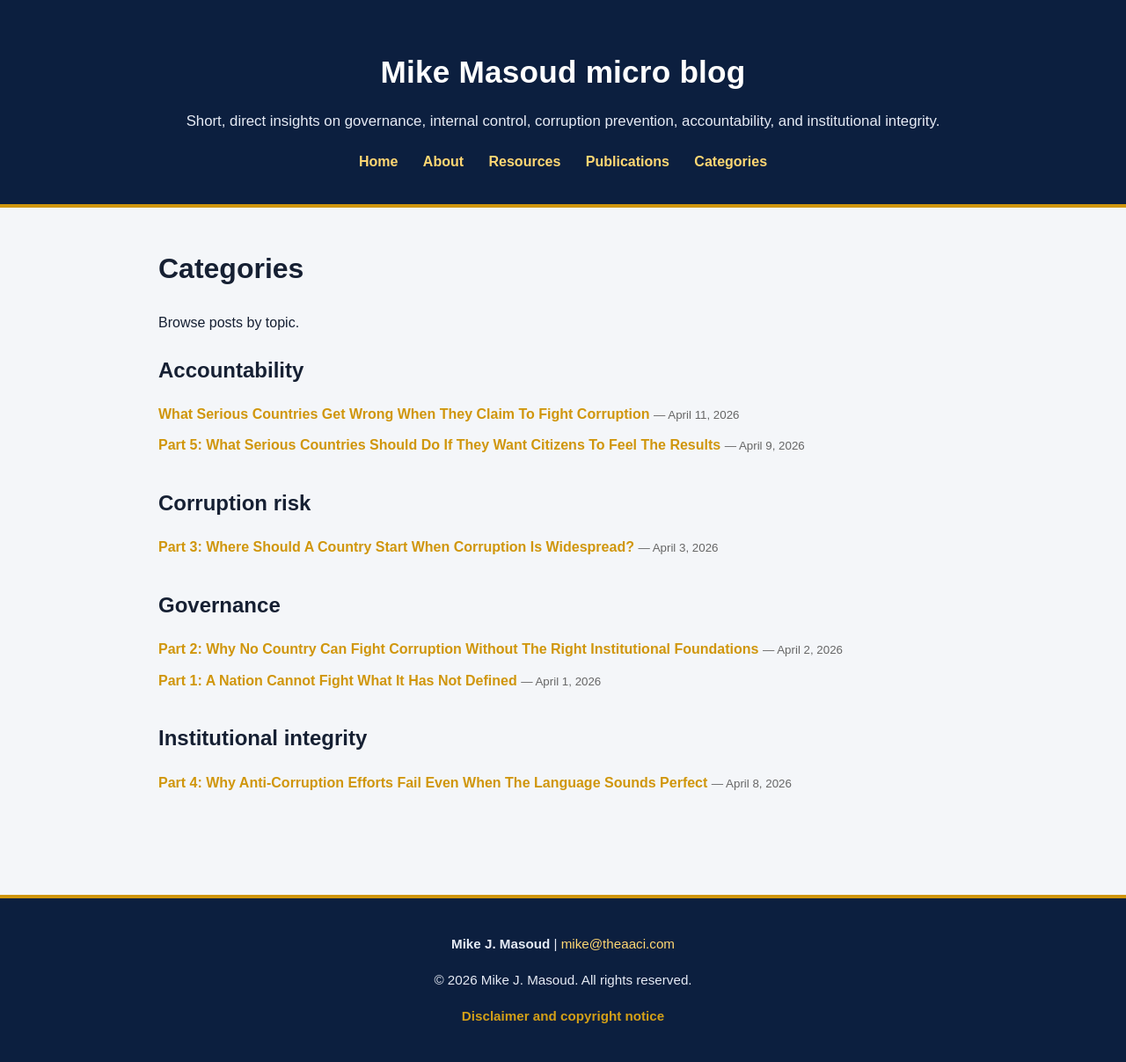
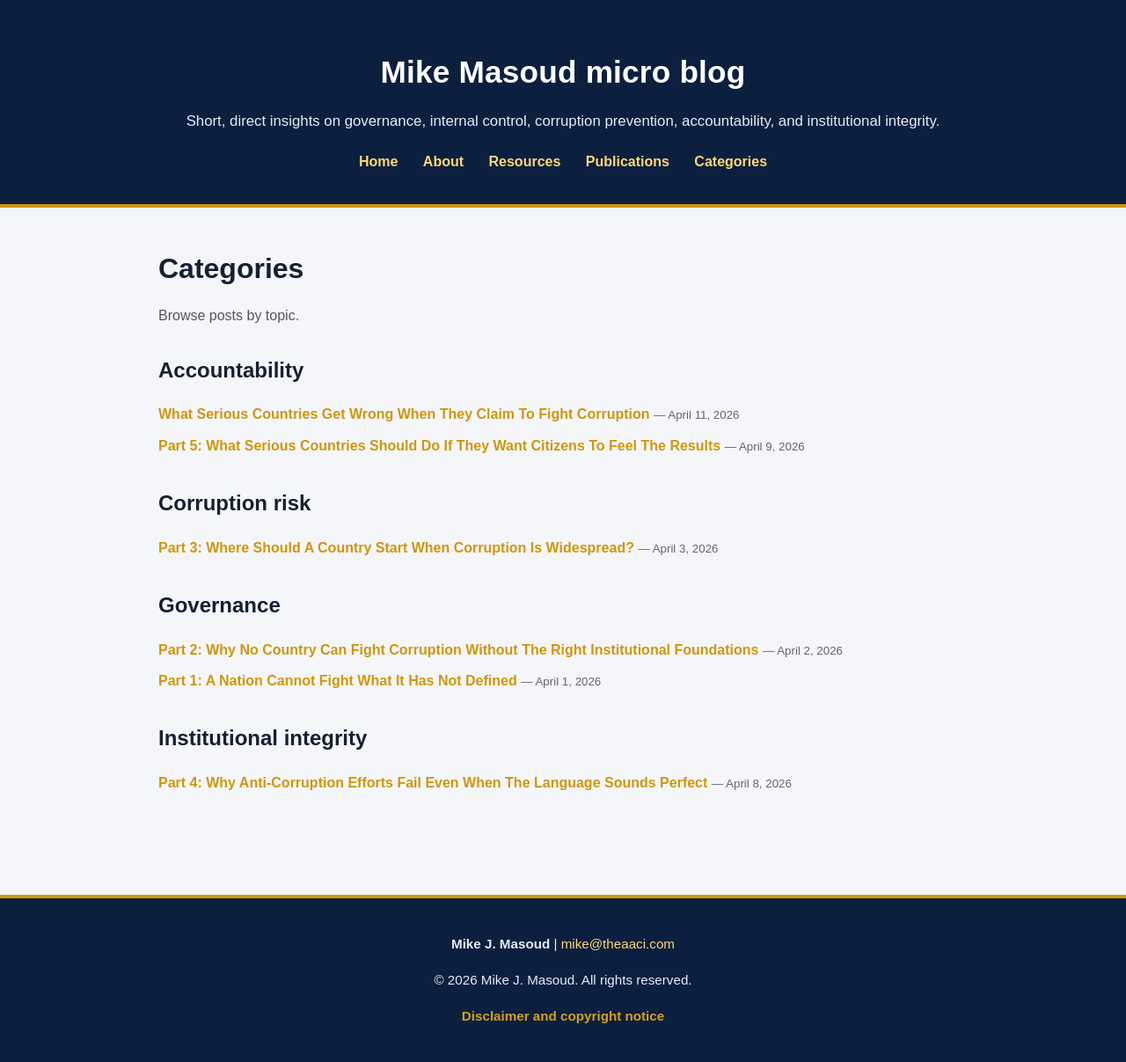
Before and after one commit to mikemasoud/microblog, a Jekyll site: the page built from categories.md, in a window 1280 px wide. Shown: the whole page at 88% size. Built offline with Jekyll 4.4.1, drawn with Linux system fonts in a browser that asks for light colours.

Commit message:
Update style.css

```diff
--- a/assets/style.css
+++ b/assets/style.css
@@ -444,3 +444,30 @@
 .category-section small {
   color: #666;
 }
+
+.category-section {
+  margin-bottom: 2rem;
+}
+
+.category-section h2 {
+  margin-bottom: 0.6rem;
+}
+
+.category-section ul {
+  list-style: none;
+  padding-left: 0;
+}
+
+.category-section li {
+  margin-bottom: 0.5rem;
+}
+
+.category-section small {
+  color: #666;
+}
+
+.categories-intro {
+  margin-top: -0.5rem;
+  margin-bottom: 1.75rem;
+  color: #555;
+}
```
